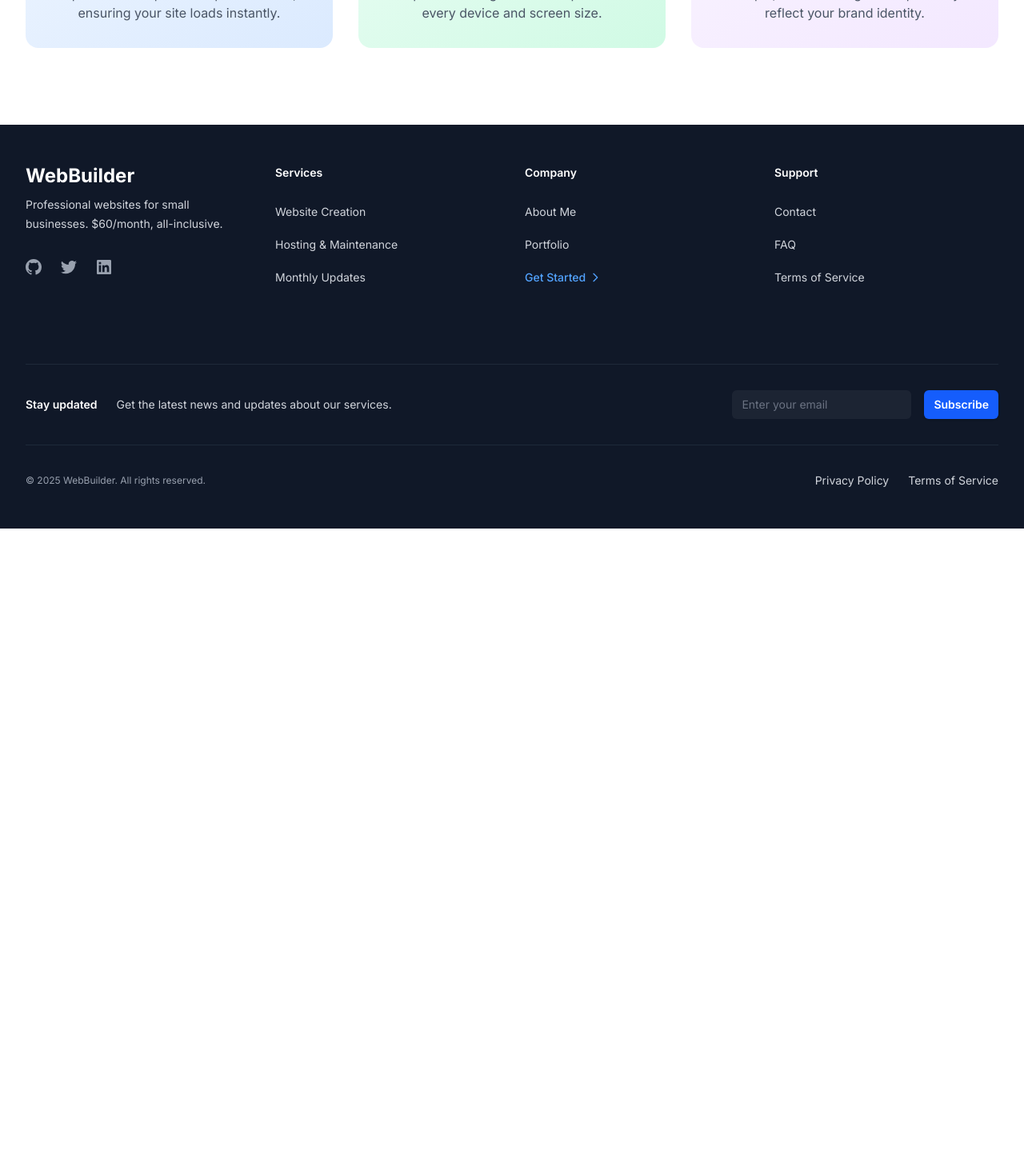
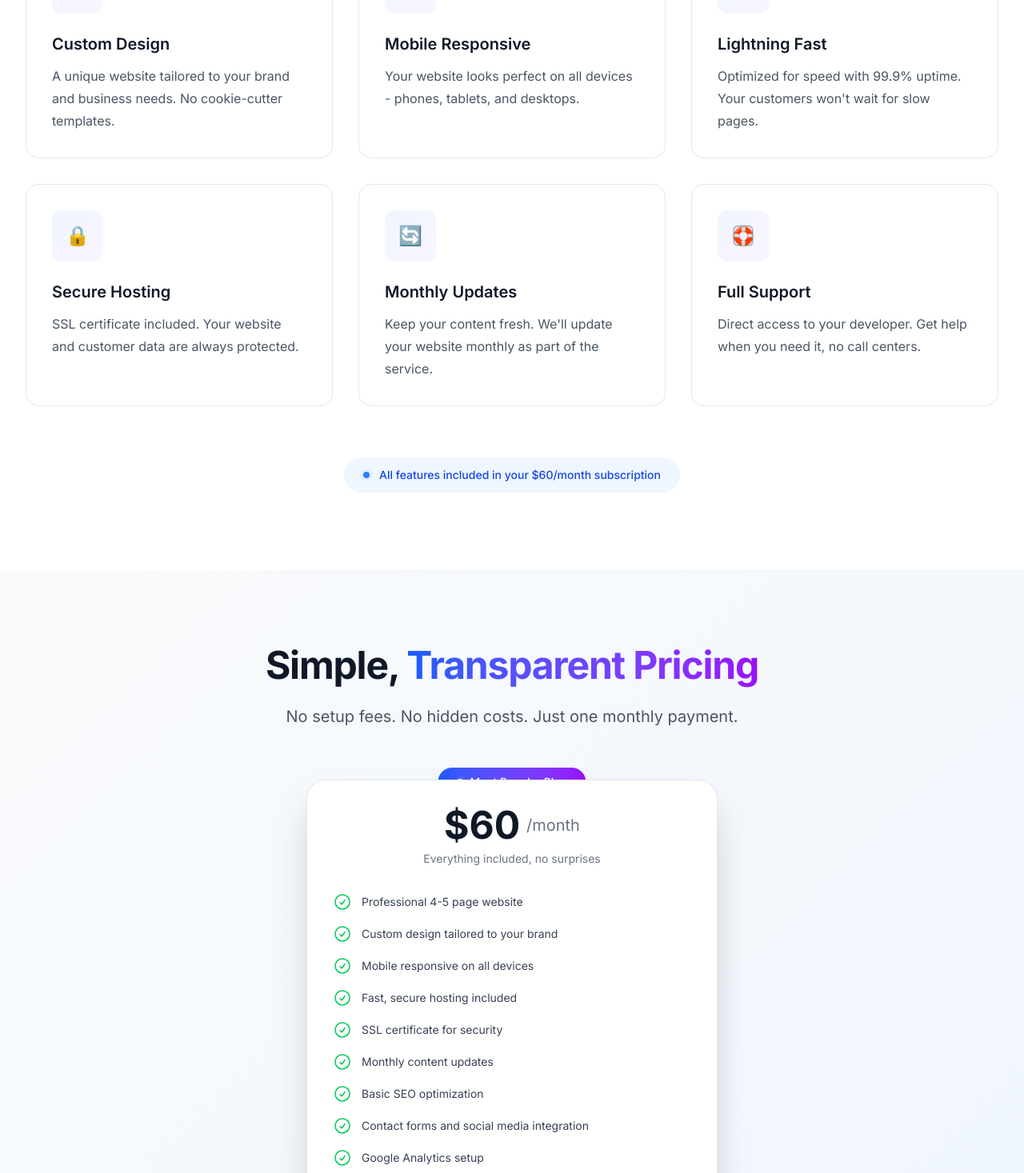
Before and after one commit to lucavehbiu/web-builder, a Next.js app: page / in a window 1280 px wide. Shown: the part 1330-2797 px from the top of the page at 80% size. Before the commit the page ends 1991 px from the top, so only its background shows below. Built offline with nearby package versions, Linux system fonts and the light colour scheme.

Commit message:
add pricing and features

```diff
--- a/app/page.tsx
+++ b/app/page.tsx
@@ -1,4 +1,6 @@
 import Hero from '@/components/sections/hero'
+import Features from '@/components/sections/features'
+import Pricing from '@/components/sections/pricing'
 import Link from 'next/link'
 
 export default function Home() {
@@ -42,6 +44,12 @@ export default function Home() {
 
       {/* Hero Section */}
       <Hero />
+
+      {/* Features Section */}
+      <Features />
+
+      {/* Pricing Section */}
+      <Pricing />
 
       {/* Features Preview Section */}
       <section className="py-24 bg-white">
--- /dev/null
+++ b/src/components/sections/features.tsx
@@ -0,0 +1,94 @@
+export default function Features() {
+  const features = [
+    {
+      icon: "🎨",
+      title: "Custom Design",
+      description: "A unique website tailored to your brand and business needs. No cookie-cutter templates."
+    },
+    {
+      icon: "📱",
+      title: "Mobile Responsive",
+      description: "Your website looks perfect on all devices - phones, tablets, and desktops."
+    },
+    {
+      icon: "⚡",
+      title: "Lightning Fast",
+      description: "Optimized for speed with 99.9% uptime. Your customers won't wait for slow pages."
+    },
+    {
+      icon: "🔒",
+      title: "Secure Hosting",
+      description: "SSL certificate included. Your website and customer data are always protected."
+    },
+    {
+      icon: "🔄",
+      title: "Monthly Updates",
+      description: "Keep your content fresh. We'll update your website monthly as part of the service."
+    },
+    {
+      icon: "🛟",
+      title: "Full Support",
+      description: "Direct access to your developer. Get help when you need it, no call centers."
+    }
+  ]
+
+  return (
+    <section className="py-24 bg-white">
+      <div className="mx-auto max-w-7xl px-6 lg:px-8">
+        {/* Header */}
+        <div className="mx-auto max-w-2xl text-center">
+          <h2 className="text-3xl font-bold tracking-tight text-gray-900 sm:text-4xl lg:text-5xl">
+            Everything You Need,{" "}
+            <span className="text-transparent bg-clip-text bg-gradient-to-r from-blue-600 to-purple-600">
+              Nothing You Don't
+            </span>
+          </h2>
+          <p className="mt-6 text-lg leading-8 text-gray-600 sm:text-xl">
+            Our all-inclusive package gives you a professional web presence without the hassle
+          </p>
+        </div>
+
+        {/* Features Grid */}
+        <div className="mx-auto mt-16 max-w-2xl sm:mt-20 lg:mt-24 lg:max-w-none">
+          <div className="grid max-w-xl grid-cols-1 gap-8 lg:max-w-none lg:grid-cols-3">
+            {features.map((feature, index) => (
+              <div
+                key={feature.title}
+                className="group relative flex flex-col items-start p-8 bg-white rounded-2xl border border-gray-200 hover:border-blue-300 hover:shadow-lg transition-all duration-300"
+              >
+                {/* Icon */}
+                <div className="flex h-16 w-16 items-center justify-center rounded-xl bg-gradient-to-br from-blue-50 to-purple-50 text-2xl group-hover:scale-110 transition-transform duration-300">
+                  {feature.icon}
+                </div>
+
+                {/* Content */}
+                <div className="mt-6">
+                  <h3 className="text-xl font-semibold text-gray-900 group-hover:text-blue-600 transition-colors duration-300">
+                    {feature.title}
+                  </h3>
+                  <p className="mt-3 text-base leading-7 text-gray-600">
+                    {feature.description}
+                  </p>
+                </div>
+
+                {/* Hover effect */}
+                <div className="absolute inset-0 rounded-2xl bg-gradient-to-br from-blue-50/50 to-purple-50/50 opacity-0 group-hover:opacity-100 transition-opacity duration-300 -z-10"></div>
+              </div>
+            ))}
+          </div>
+        </div>
+
+        {/* Bottom CTA */}
+        <div className="mt-16 text-center">
+          <div className="inline-flex items-center justify-center rounded-full bg-blue-50 px-6 py-3 text-sm font-medium text-blue-700">
+            <span className="relative flex h-2 w-2 mr-3">
+              <span className="animate-ping absolute inline-flex h-full w-full rounded-full bg-blue-400 opacity-75"></span>
+              <span className="relative inline-flex rounded-full h-2 w-2 bg-blue-500"></span>
+            </span>
+            All features included in your $60/month subscription
+          </div>
+        </div>
+      </div>
+    </section>
+  )
+}
--- /dev/null
+++ b/src/components/sections/pricing.tsx
@@ -0,0 +1,121 @@
+import Link from 'next/link'
+
+export default function Pricing() {
+  const features = [
+    "Professional 4-5 page website",
+    "Custom design tailored to your brand",
+    "Mobile responsive on all devices",
+    "Fast, secure hosting included",
+    "SSL certificate for security",
+    "Monthly content updates",
+    "Basic SEO optimization",
+    "Contact forms and social media integration",
+    "Google Analytics setup",
+    "Domain registration (if under $15/year)",
+    "99.9% uptime guarantee",
+    "Direct developer support"
+  ]
+
+  return (
+    <section className="py-24 bg-gradient-to-br from-gray-50 to-blue-50">
+      <div className="mx-auto max-w-7xl px-6 lg:px-8">
+        {/* Header */}
+        <div className="mx-auto max-w-2xl text-center">
+          <h2 className="text-3xl font-bold tracking-tight text-gray-900 sm:text-4xl lg:text-5xl">
+            Simple,{" "}
+            <span className="text-transparent bg-clip-text bg-gradient-to-r from-blue-600 to-purple-600">
+              Transparent Pricing
+            </span>
+          </h2>
+          <p className="mt-6 text-lg leading-8 text-gray-600 sm:text-xl">
+            No setup fees. No hidden costs. Just one monthly payment.
+          </p>
+        </div>
+
+        {/* Pricing Card */}
+        <div className="mx-auto mt-16 max-w-lg">
+          <div className="relative">
+            {/* Popular badge */}
+            <div className="absolute -top-4 left-1/2 transform -translate-x-1/2">
+              <div className="inline-flex items-center rounded-full bg-gradient-to-r from-blue-600 to-purple-600 px-6 py-2 text-sm font-medium text-white shadow-lg">
+                <span className="relative flex h-2 w-2 mr-2">
+                  <span className="animate-ping absolute inline-flex h-full w-full rounded-full bg-white opacity-75"></span>
+                  <span className="relative inline-flex rounded-full h-2 w-2 bg-white"></span>
+                </span>
+                Most Popular Plan
+              </div>
+            </div>
+
+            {/* Main pricing card */}
+            <div className="relative rounded-3xl bg-white p-8 shadow-2xl ring-1 ring-gray-200 hover:shadow-3xl transition-all duration-300">
+              {/* Price */}
+              <div className="text-center">
+                <div className="flex items-center justify-center">
+                  <span className="text-5xl font-bold text-gray-900">$60</span>
+                  <span className="text-xl text-gray-500 ml-2">/month</span>
+                </div>
+                <p className="mt-2 text-sm text-gray-500">Everything included, no surprises</p>
+              </div>
+
+              {/* Features list */}
+              <div className="mt-8">
+                <ul className="space-y-4">
+                  {features.map((feature, index) => (
+                    <li key={index} className="flex items-start">
+                      <div className="flex-shrink-0">
+                        <svg className="h-6 w-6 text-green-500" fill="none" viewBox="0 0 24 24" strokeWidth="1.5" stroke="currentColor">
+                          <path strokeLinecap="round" strokeLinejoin="round" d="M9 12.75L11.25 15 15 9.75M21 12a9 9 0 11-18 0 9 9 0 0118 0z" />
+                        </svg>
+                      </div>
+                      <p className="ml-3 text-sm leading-6 text-gray-700">{feature}</p>
+                    </li>
+                  ))}
+                </ul>
+              </div>
+
+              {/* CTA Button */}
+              <div className="mt-8">
+                <Link
+                  href="/get-started"
+                  className="block w-full rounded-lg bg-gradient-to-r from-blue-600 to-purple-600 px-8 py-4 text-center text-lg font-semibold text-white shadow-lg hover:from-blue-700 hover:to-purple-700 hover:scale-105 transition-all duration-200 focus-visible:outline focus-visible:outline-2 focus-visible:outline-offset-2 focus-visible:outline-blue-600"
+                >
+                  Get Started Today
+                </Link>
+              </div>
+
+              {/* Money back guarantee */}
+              <div className="mt-6 text-center">
+                <p className="text-xs text-gray-500">
+                  30-day money-back guarantee • Cancel anytime
+                </p>
+              </div>
+
+              {/* Background decoration */}
+              <div className="absolute inset-0 -z-10 rounded-3xl bg-gradient-to-br from-blue-50/50 to-purple-50/50 opacity-0 group-hover:opacity-100 transition-opacity duration-300"></div>
+            </div>
+          </div>
+        </div>
+
+        {/* Bottom testimonial/trust signals */}
+        <div className="mt-16 text-center">
+          <div className="inline-flex items-center space-x-6">
+            <div className="flex items-center">
+              <div className="flex">
+                {[...Array(5)].map((_, i) => (
+                  <svg key={i} className="h-5 w-5 text-yellow-400" fill="currentColor" viewBox="0 0 20 20">
+                    <path d="M9.049 2.927c.3-.921 1.603-.921 1.902 0l1.07 3.292a1 1 0 00.95.69h3.462c.969 0 1.371 1.24.588 1.81l-2.8 2.034a1 1 0 00-.364 1.118l1.07 3.292c.3.921-.755 1.688-1.54 1.118l-2.8-2.034a1 1 0 00-1.175 0l-2.8 2.034c-.784.57-1.838-.197-1.539-1.118l1.07-3.292a1 1 0 00-.364-1.118L2.98 8.72c-.783-.57-.38-1.81.588-1.81h3.461a1 1 0 00.951-.69l1.07-3.292z" />
+                  </svg>
+                ))}
+              </div>
+              <span className="ml-2 text-sm text-gray-600">4.9/5 from 200+ clients</span>
+            </div>
+            <div className="text-sm text-gray-500">•</div>
+            <div className="text-sm text-gray-600">500+ websites launched</div>
+            <div className="text-sm text-gray-500">•</div>
+            <div className="text-sm text-gray-600">99.9% uptime</div>
+          </div>
+        </div>
+      </div>
+    </section>
+  )
+}
```
